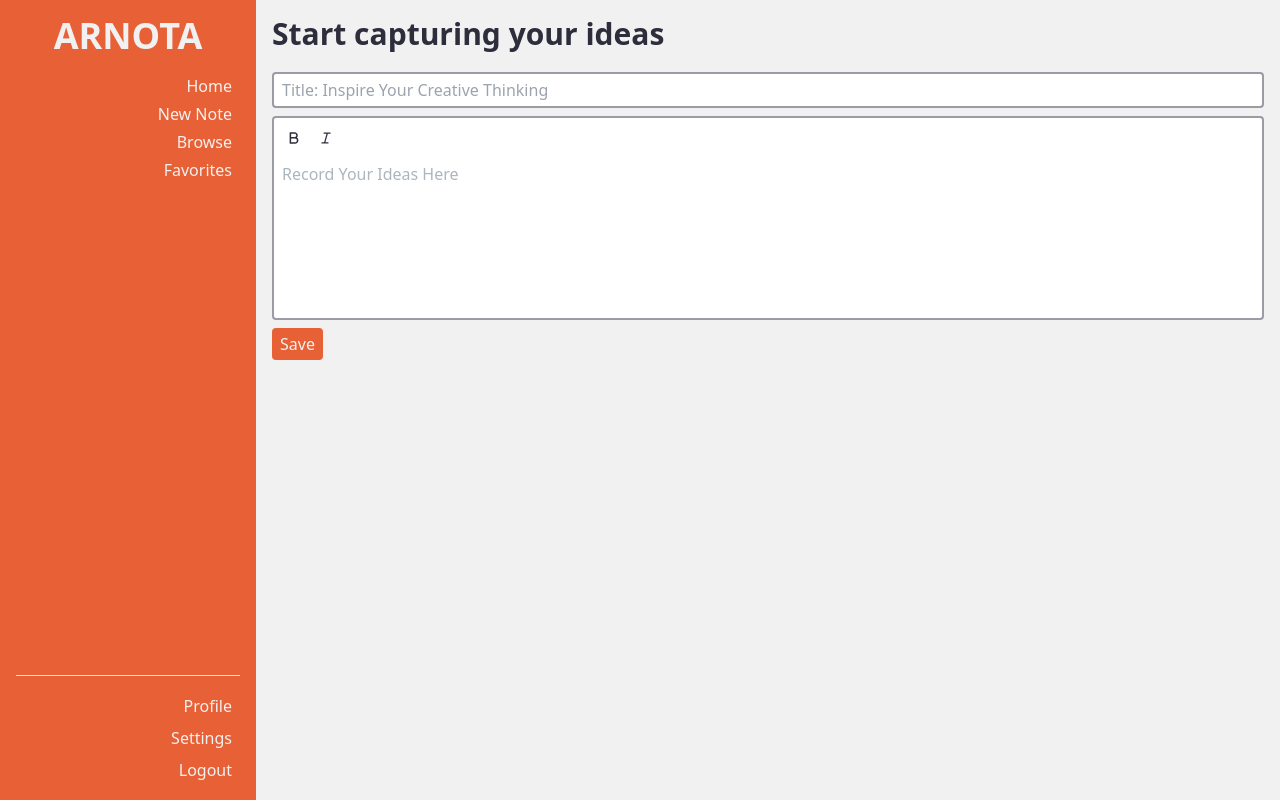
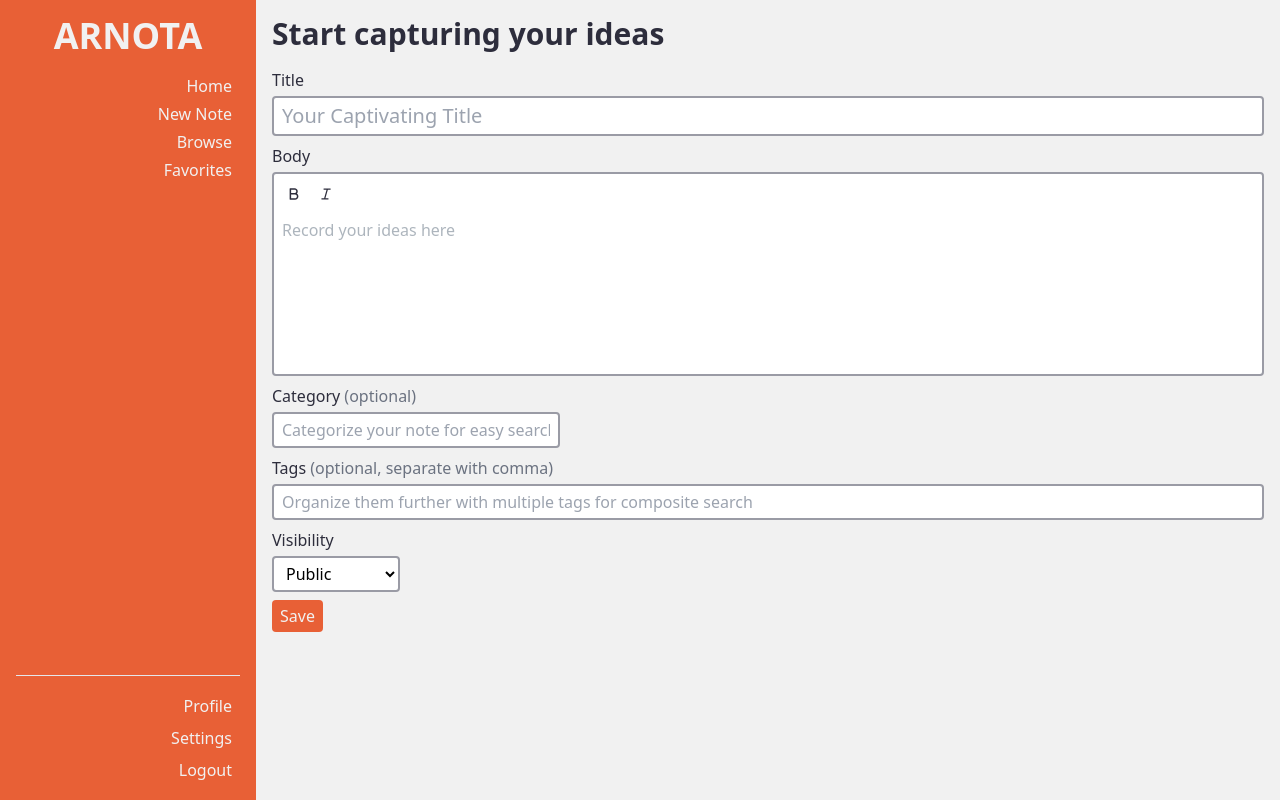
Before and after one commit to ArnNied/arnota, a Next.js app: page /create in a window 1280 px wide. Built offline with nearby package versions, Linux system fonts and the light colour scheme.

Commit message:
feat: allow adding category, tags, and visibility to a note

```diff
--- a/components/index/main/Main.tsx
+++ b/components/index/main/Main.tsx
@@ -8,6 +8,7 @@ import { useAppDispatch, useAppSelector } from '@/store/hooks';
 export default function MainPage(): JSX.Element {
   const dispatch = useAppDispatch();
   const notesSelector = useAppSelector((state) => state.notes);
+  const notesCategorySelector = useAppSelector((state) => state.notesCategory);
 
   useEffect(() => {
     if (notesSelector.length !== 0) return;
@@ -18,7 +19,7 @@ export default function MainPage(): JSX.Element {
   }, []);
   return (
     <>
-      <Navbar />
+      <Navbar categories={notesCategorySelector} />
       <div className='w-4/5 flex flex-col ml-auto pb-12 bg-light'>
         <div className='h-full px-4 py-4'>
           <div className='pb-4 border-b border-secondary'>
--- a/components/shared/Navbar.tsx
+++ b/components/shared/Navbar.tsx
@@ -1,13 +1,13 @@
 import Link from 'next/link';
 import slugify from 'slugify';
 
-import { useAppSelector } from '@/store/hooks';
-
 import NavbarLink from './NavbarLink';
 
-export default function Navbar(): JSX.Element {
-  const categoriesSelector = useAppSelector((state) => state.notesCategory);
+type NavbarProps = {
+  categories?: string[];
+};
 
+export default function Navbar({ categories }: NavbarProps): JSX.Element {
   return (
     <nav className='w-1/5 flex flex-col h-screen bg-primary fixed'>
       <Link href='/'>
@@ -23,13 +23,14 @@ export default function Navbar(): JSX.Element {
           <NavbarLink href='/favorites' text='Favorites' />
         </div>
         <div className='my-4 overflow-y-auto'>
-          {categoriesSelector.map((category) => (
-            <NavbarLink
-              key={category}
-              href={`/category/${slugify(category, { lower: true })}`}
-              text={category}
-            />
-          ))}
+          {categories &&
+            categories.map((category) => (
+              <NavbarLink
+                key={category}
+                href={`/category/${slugify(category)}`}
+                text={category}
+              />
+            ))}
         </div>
         <div className='mt-auto mb-4 pt-4 border-t space-y-1'>
           <NavbarLink href='/profile' text='Profile' />
--- a/components/shared/Topbar.tsx
+++ b/components/shared/Topbar.tsx
@@ -1,8 +1,8 @@
-type TTopbarProps = {
+type TopbarProps = {
   author: string;
 };
 
-export default function Topbar({ author }: TTopbarProps): JSX.Element {
+export default function Topbar({ author }: TopbarProps): JSX.Element {
   return (
     <div className='w-[inherit] flex flex-row px-4 py-2 bg-light text-darker fixed'>
       <div className='flex flex-row grow justify-start'>By: {author}</div>
--- a/pages/category/[category].tsx
+++ b/pages/category/[category].tsx
@@ -14,8 +14,11 @@ const CategoryPage: NextPage = () => {
   const { category } = router.query;
 
   const notesSelector = useAppSelector((state) =>
-    state.notes.filter((note) => note.category === category)
+    state.notes.filter(
+      (note) => note.category === (category as string)?.split('-').join(' ')
+    )
   );
+  const notesCategorySelector = useAppSelector((state) => state.notesCategory);
 
   useEffect(() => {
     if (notesSelector.length !== 0) return;
@@ -27,7 +30,7 @@ const CategoryPage: NextPage = () => {
 
   return (
     <>
-      <Navbar />
+      <Navbar categories={notesCategorySelector} />
       <div className='w-4/5 flex flex-col ml-auto pb-12 bg-light'>
         <div className='h-full px-4 py-4'>
           <div className='pb-4 border-b border-secondary'>
--- a/pages/create.tsx
+++ b/pages/create.tsx
@@ -3,16 +3,27 @@ import { Placeholder } from '@tiptap/extension-placeholder';
 import { useEditor } from '@tiptap/react';
 import { StarterKit } from '@tiptap/starter-kit';
 import { nanoid } from 'nanoid';
+import { useState } from 'react';
 import { useDispatch } from 'react-redux';
 
 import Navbar from '@/components/shared/Navbar';
 import Tiptap from '@/components/shared/Tiptap';
+import { useAppSelector } from '@/store/hooks';
+import { addCategory } from '@/store/slices/notesCategorySlice';
 import { addNote } from '@/store/slices/notesSlice';
+import { EVisibility } from '@/types/note';
 
 import type { NextPage } from 'next';
 
 const NoteCreatePage: NextPage = () => {
   const dispatch = useDispatch();
+
+  const notesCategorySelector = useAppSelector((state) => state.notesCategory);
+
+  const [title, setTitle] = useState('');
+  const [category, setCategory] = useState('');
+  const [tags, setTags] = useState('');
+  const [visibility, setVisibility] = useState(EVisibility.PUBLIC);
 
   const editor = useEditor({
     extensions: [
@@ -25,7 +36,7 @@ const NoteCreatePage: NextPage = () => {
         }
       }),
       Placeholder.configure({
-        placeholder: 'Record Your Ideas Here'
+        placeholder: 'Record your ideas here'
       })
     ],
     editorProps: {
@@ -48,44 +59,108 @@ const NoteCreatePage: NextPage = () => {
   function handleSubmit(e: React.FormEvent<HTMLFormElement>): void {
     e.preventDefault();
 
-    const title: string = (document.getElementById('title') as HTMLInputElement)
-      .value;
     const body = editor?.getJSON();
+    const now: number = Date.now();
 
     dispatch(
       addNote({
         id: nanoid(),
-        title,
+        title: title !== '' ? title : 'Untitled',
         body: JSON.stringify(body),
-        category: 'personal'
+        visibility: visibility,
+        category: category !== '' ? category : null,
+        tags: tags === '' ? [] : tags.split(','),
+        createdAt: now,
+        lastModified: now
       })
     );
 
-    console.log(title, body);
+    if (category !== '') dispatch(addCategory(category));
   }
 
   return (
     <>
-      <Navbar />
+      <Navbar categories={notesCategorySelector} />
       <div className='w-4/5 flex flex-col ml-auto pb-12 bg-light'>
         <div className='h-full px-4 py-4'>
           <h2 className='font-bold text-3xl text-darker'>
             Start capturing your ideas
           </h2>
           <form onSubmit={handleSubmit} className='mt-4'>
-            <div>
+            <div className='space-y-1'>
+              <label htmlFor='title' className='text-darker'>
+                Title
+              </label>
               <input
                 id='title'
                 type='text'
                 name='title'
-                placeholder='Title: Inspire Your Creative Thinking'
+                placeholder='Your Captivating Title'
                 autoComplete='off'
-                className='w-full mt-1 px-2 py-1 rounded border-2 border-secondary focus:border-primary focus:outline-none'
+                className='block w-full px-2 py-1 text-xl border-2 border-secondary focus:border-primary rounded focus:outline-none'
+                onChange={(e): void => setTitle(e.target.value)}
               />
             </div>
-            <div className='mt-2'>
+            <div className='mt-2 space-y-1'>
+              <label className='text-darker'>Body</label>
               <Tiptap editor={editor} />
             </div>
+            <div className='mt-2 space-y-1'>
+              <label htmlFor='category' className='text-darker'>
+                Category <span className='text-gray-500'>(optional)</span>
+              </label>
+              <input
+                id='category'
+                type='text'
+                name='category'
+                placeholder='Categorize your note for easy search'
+                autoComplete='off'
+                className='block w-72 px-2 py-1 border-2 border-secondary focus:border-primary rounded focus:outline-none'
+                onChange={(e): void => setCategory(e.target.value)}
+              />
+            </div>
+            <div className='mt-2 space-y-1'>
+              <label htmlFor='tags' className='text-darker'>
+                Tags{' '}
+                <span className='text-gray-500'>
+                  (optional, separate with comma)
+                </span>
+              </label>
+              <input
+                id='tags'
+                type='text'
+                name='tags'
+                placeholder='Organize them further with multiple tags for composite search'
+                autoComplete='off'
+                className='block w-full px-2 py-1 border-2 border-secondary focus:border-primary rounded focus:outline-none'
+                onChange={(e): void => setTags(e.target.value)}
+              />
+            </div>
+            <div className='mt-2 space-y-1'>
+              <label htmlFor='visibility' className='text-darker'>
+                Visibility
+              </label>
+              <select
+                id='visibility'
+                name='visibility'
+                className='block w-32 px-2 py-1 bg-white border-2 border-secondary focus:border-primary rounded focus:outline-none'
+              >
+                <option onClick={(): void => setVisibility(EVisibility.PUBLIC)}>
+                  Public
+                </option>
+                <option
+                  onClick={(): void => setVisibility(EVisibility.UNLISTED)}
+                >
+                  Unlisted
+                </option>
+                <option
+                  onClick={(): void => setVisibility(EVisibility.PRIVATE)}
+                >
+                  Private
+                </option>
+              </select>
+            </div>
+
             <button
               type='submit'
               className='mt-2 px-2 py-1 bg-primary text-light rounded'
--- a/pages/note/[noteId].tsx
+++ b/pages/note/[noteId].tsx
@@ -16,6 +16,7 @@ import type { NextPage } from 'next';
 const NoteDetailPage: NextPage = () => {
   const router = useRouter();
   const notesSelector = useAppSelector((state) => state.notes);
+  const notesCategorySelector = useAppSelector((state) => state.notesCategory);
 
   const { noteId } = router.query;
 
@@ -25,18 +26,14 @@ const NoteDetailPage: NextPage = () => {
     if (!note) return null;
 
     try {
-      const generatedHTML: string = generateHTML(
+      const generatedHTML = generateHTML(
         JSON.parse(note?.body) as JSONContent,
         [StarterKit]
       );
-      console.log(generatedHTML);
 
       const sanitized = DOMPurify.sanitize(generatedHTML);
 
-      console.log(sanitized);
-
-      // const sanitized;
-      return generatedHTML;
+      return sanitized;
     } catch (error) {
       return note.body;
     }
@@ -52,23 +49,42 @@ const NoteDetailPage: NextPage = () => {
 
     const currentNote = notesSelector.find((note) => note.id === noteId);
 
+    if (!currentNote) {
+      void router.push('/');
+      return;
+    }
     setNote(currentNote);
     // fetch(`/api/note/${noteId}`)
     // eslint-disable-next-line react-hooks/exhaustive-deps
-  }, [router.isReady]);
+  }, [router.isReady, notesSelector]);
 
   return (
     <>
-      <Navbar />
+      <Navbar categories={notesCategorySelector} />
       <div className='w-4/5 flex flex-col ml-auto pb-12 bg-light'>
         <Topbar author='(Me)' />
         <div className='h-full px-8 py-4 mt-12'>
           <h2 className='font-bold font-poppins text-4xl text-darker'>
             {note?.title}
           </h2>
-          <h3 className='mt-2 font-semibold text-secondary'>
-            Category: {note?.category}{' '}
-          </h3>
+          <div className='flex flex-row mt-2 space-x-4'>
+            <h3 className='font-semibold text-secondary'>
+              Last modified: {note?.lastModified}
+            </h3>
+
+            {note?.category && (
+              <h3 className='font-semibold text-secondary'>
+                Category: {note?.category}
+              </h3>
+            )}
+
+            {note?.tags?.length !== 0 && (
+              <h3 className='font-semibold text-secondary'>
+                Tags: {note?.tags?.join(', ')}
+              </h3>
+            )}
+          </div>
+
           <p className='mt-4 font-poppins text-darker whitespace-pre-wrap'>
             {parse(output ?? '')}
           </p>
--- a/types/note.ts
+++ b/types/note.ts
@@ -1,6 +1,17 @@
+export enum EVisibility {
+  PUBLIC,
+  UNLISTED,
+  PRIVATE
+}
+
 export type TNote = {
+  // owner: string,
   id: string;
   title: string;
   body: string;
-  category: string;
+  category: null | string;
+  visibility: EVisibility;
+  tags?: string[];
+  createdAt: number;
+  lastModified: number;
 };
```
Also changed, not shown: core/utils.ts (+19 -8 lines).
